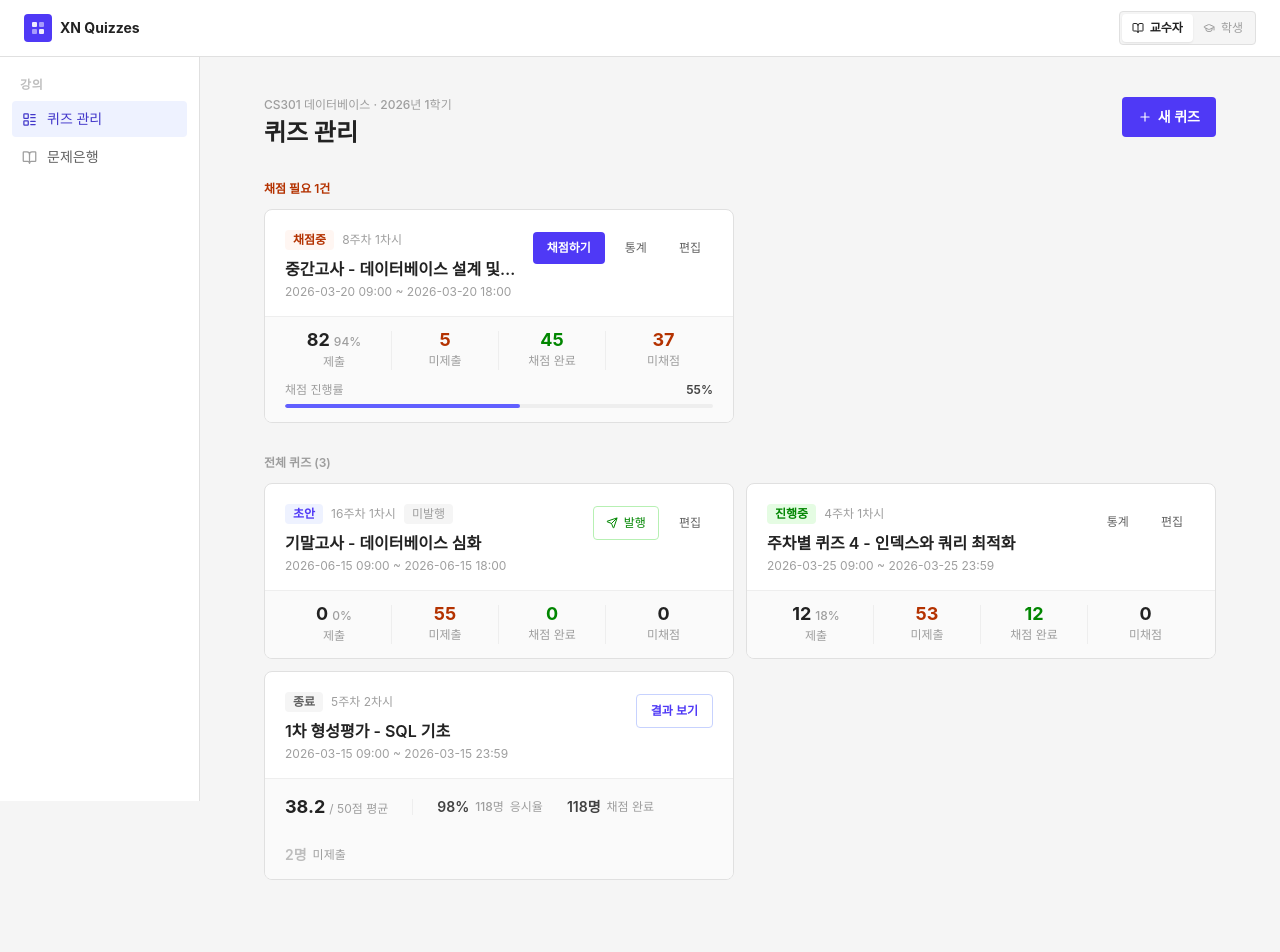
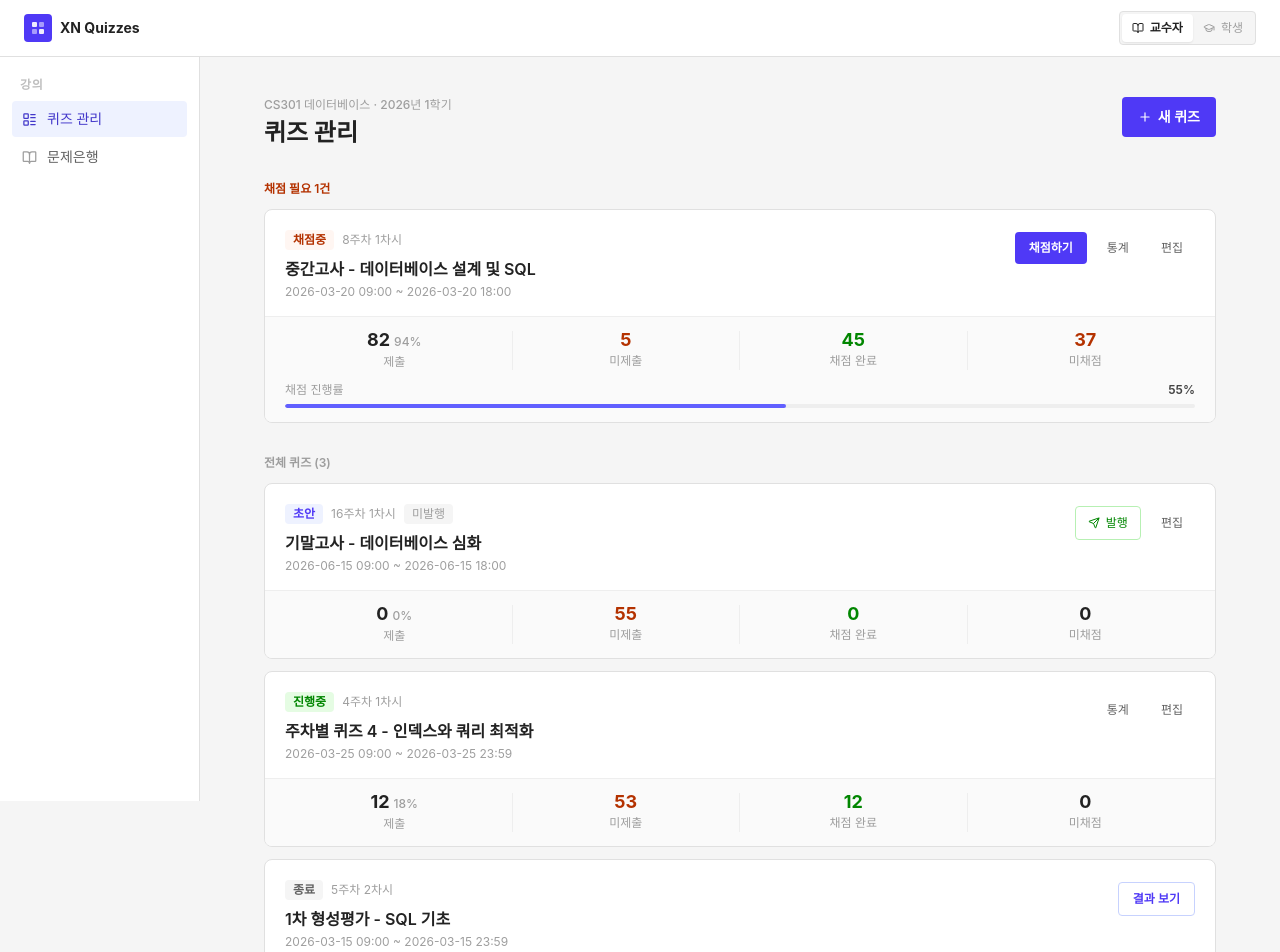
Before and after one commit to minjukim13/xnquiz, a React (Vite) app: page / in a window 1280 px wide. Shown: the top 952 px of the page. Before the commit the page ends 920 px from the top, so only its background shows below. Built offline with nearby package versions, Linux system fonts and the light colour scheme; a web font is replaced by a local one.

Commit message:
style: 퀴즈 목록 2열 → 1열 레이아웃 변경

```diff
--- a/src/pages/QuizList.jsx
+++ b/src/pages/QuizList.jsx
@@ -62,7 +62,7 @@ function InstructorQuizList() {
             <div className="flex items-center gap-2 mb-3">
               <p className="text-xs font-semibold" style={{ color: '#B43200' }}>채점 필요 {gradingQuizzes.length}건</p>
             </div>
-            <div className="grid gap-3 xl:grid-cols-2">
+            <div className="grid gap-3">
               {gradingQuizzes.map(quiz => (
                 <QuizCard key={quiz.id} quiz={quiz} onPublishQuiz={handlePublishQuiz} />
               ))}
@@ -74,7 +74,7 @@ function InstructorQuizList() {
           <p className="text-xs font-semibold mb-3" style={{ color: '#9E9E9E' }}>
             전체 퀴즈 ({otherQuizzes.length})
           </p>
-          <div className="grid gap-3 xl:grid-cols-2">
+          <div className="grid gap-3">
             {otherQuizzes.map(quiz => (
               <QuizCard key={quiz.id} quiz={quiz} onPublishQuiz={handlePublishQuiz} />
             ))}
```
